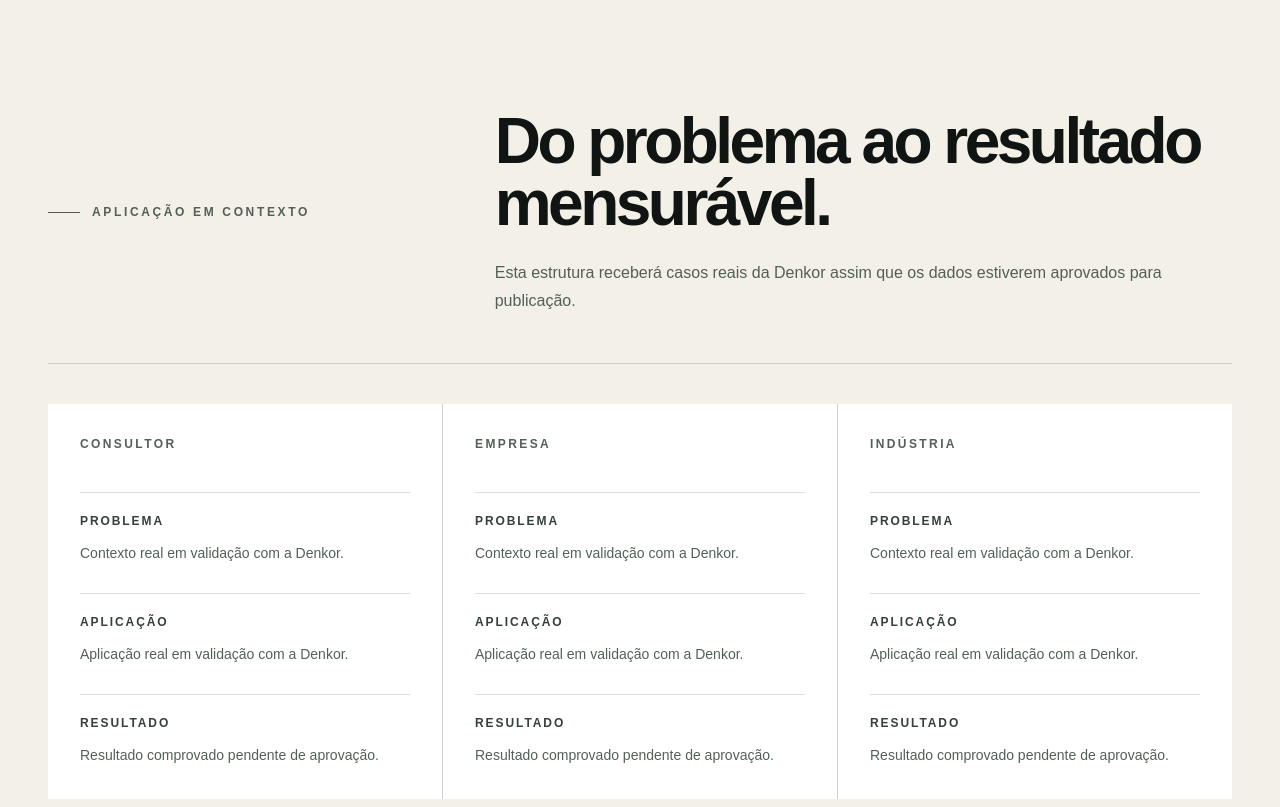
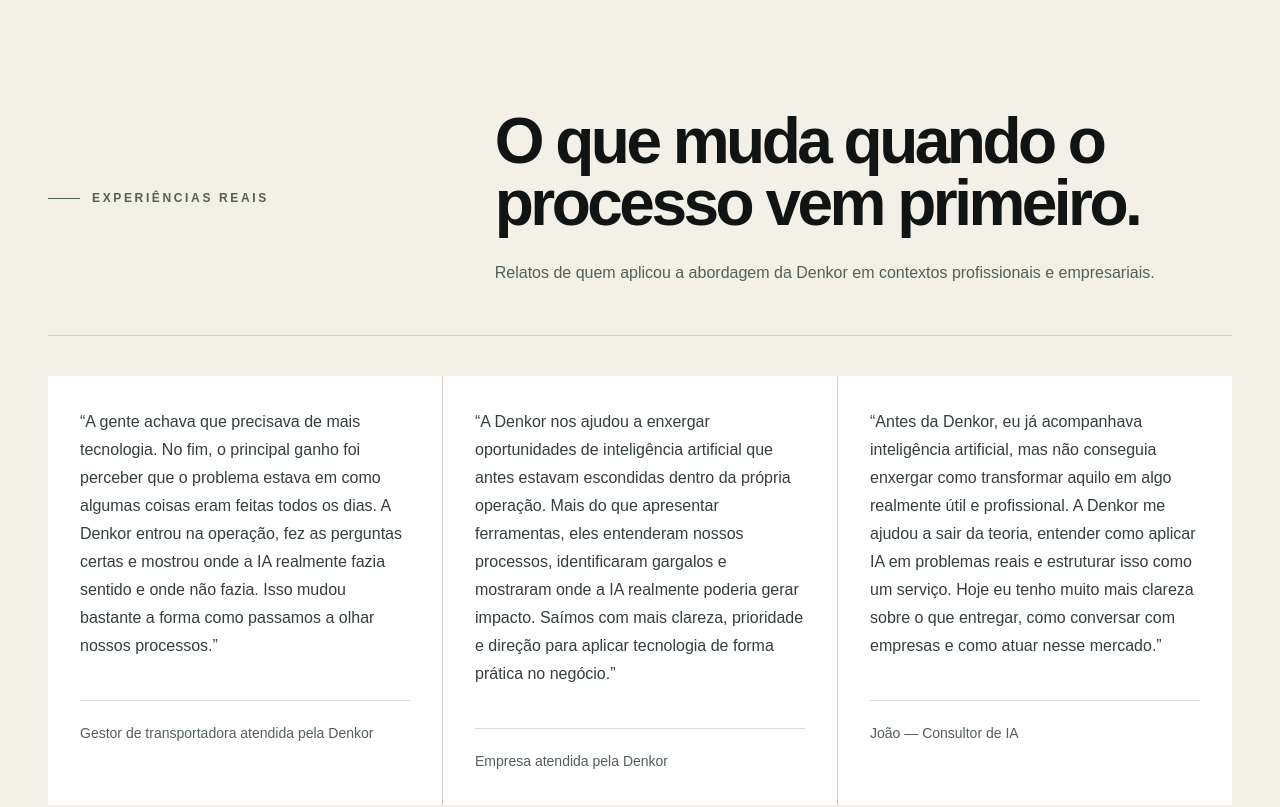
Before and after one commit to vitorguitarfive-dotcom/CODEX, a Next.js app: page / in a window 1280 px wide. Shown: the part 3718-4525 px from the top of the page. Built offline with nearby package versions, Linux system fonts and the light colour scheme.

Commit message:
Replace proof placeholders with real testimonials

```diff
--- a/components/proof-sections.tsx
+++ b/components/proof-sections.tsx
@@ -1,5 +1,5 @@
 import { SectionLabel } from '@/components/site-shell';
-import { internationalPresence, proofCases } from '@/content/prova';
+import { depoimentos, internationalPresence } from '@/content/prova';
 
 export function InternationalPresence() {
   return (
@@ -20,35 +20,26 @@
     <section className="bg-[#f3f0e7]">
       <div className="mx-auto max-w-[1440px] px-5 py-20 sm:px-8 lg:px-12 lg:py-28">
         <div className="grid gap-8 border-b border-[#101412]/15 pb-12 lg:grid-cols-[.72fr_1.28fr]">
-          <SectionLabel>Aplicação em contexto</SectionLabel>
+          <SectionLabel>Experiências reais</SectionLabel>
           <div>
             <h2 className="max-w-4xl text-[clamp(2.4rem,5vw,5rem)] font-semibold leading-[0.98] tracking-[-0.055em] text-[#101412]">
-              Do problema ao resultado mensurável.
+              O que muda quando o processo vem primeiro.
             </h2>
             <p className="mt-6 max-w-2xl leading-7 text-[#526057]">
-              Esta estrutura receberá casos reais da Denkor assim que os dados estiverem aprovados para publicação.
+              Relatos de quem aplicou a abordagem da Denkor em contextos profissionais e empresariais.
             </p>
           </div>
         </div>
 
-        <div className="mt-10 grid gap-px bg-[#101412]/15 lg:grid-cols-3">
-          {proofCases.map((item) => (
-            <article key={item.category} className="bg-white p-6 sm:p-8">
-              <p className="text-xs font-semibold uppercase tracking-[0.2em] text-[#526057]">{item.category}</p>
-              <dl className="mt-10 space-y-7">
-                <div className="border-t border-[#101412]/15 pt-5">
-                  <dt className="text-xs font-semibold uppercase tracking-[0.16em] text-[#344039]">Problema</dt>
-                  <dd className="mt-3 text-sm leading-6 text-[#526057]">{item.problem}</dd>
-                </div>
-                <div className="border-t border-[#101412]/15 pt-5">
-                  <dt className="text-xs font-semibold uppercase tracking-[0.16em] text-[#344039]">Aplicação</dt>
-                  <dd className="mt-3 text-sm leading-6 text-[#526057]">{item.application}</dd>
-                </div>
-                <div className="border-t border-[#101412]/15 pt-5">
-                  <dt className="text-xs font-semibold uppercase tracking-[0.16em] text-[#344039]">Resultado</dt>
-                  <dd className="mt-3 text-sm leading-6 text-[#526057]">{item.result}</dd>
-                </div>
-              </dl>
+        <div className="mt-10 grid gap-px bg-[#101412]/15 md:grid-cols-3">
+          {depoimentos.map((depoimento) => (
+            <article key={depoimento.id} className="flex min-h-full flex-col bg-white p-6 sm:p-8">
+              <blockquote className="text-base leading-7 text-[#344039]">
+                “{depoimento.citacao}”
+              </blockquote>
+              <p className="mt-10 border-t border-[#101412]/15 pt-5 text-sm leading-6 font-normal text-[#526057]">
+                {depoimento.autor}
+              </p>
             </article>
           ))}
         </div>
--- a/content/prova.ts
+++ b/content/prova.ts
@@ -3,23 +3,35 @@
   support: 'Conhecimento aplicado a diferentes contextos de negócio, com uma mesma disciplina de processo, solução e resultado.',
 };
 
-export const proofCases = [
+export const depoimentos = [
   {
-    category: 'Consultor',
-    problem: 'Contexto real em validação com a Denkor.', // TODO: dado real pendente
-    application: 'Aplicação real em validação com a Denkor.', // TODO: dado real pendente
-    result: 'Resultado comprovado pendente de aprovação.', // TODO: dado real pendente
+    id: 'transportadora',
+    autor: 'Gestor de transportadora atendida pela Denkor',
+    citacao:
+      'A gente achava que precisava de mais tecnologia. No fim, o principal ganho foi ' +
+      'perceber que o problema estava em como algumas coisas eram feitas todos os dias. ' +
+      'A Denkor entrou na operação, fez as perguntas certas e mostrou onde a IA realmente ' +
+      'fazia sentido e onde não fazia. Isso mudou bastante a forma como passamos a olhar ' +
+      'nossos processos.',
   },
   {
-    category: 'Empresa',
-    problem: 'Contexto real em validação com a Denkor.', // TODO: dado real pendente
-    application: 'Aplicação real em validação com a Denkor.', // TODO: dado real pendente
-    result: 'Resultado comprovado pendente de aprovação.', // TODO: dado real pendente
+    id: 'empresa-generica',
+    autor: 'Empresa atendida pela Denkor',
+    citacao:
+      'A Denkor nos ajudou a enxergar oportunidades de inteligência artificial que antes ' +
+      'estavam escondidas dentro da própria operação. Mais do que apresentar ferramentas, ' +
+      'eles entenderam nossos processos, identificaram gargalos e mostraram onde a IA ' +
+      'realmente poderia gerar impacto. Saímos com mais clareza, prioridade e direção ' +
+      'para aplicar tecnologia de forma prática no negócio.',
   },
   {
-    category: 'Indústria',
-    problem: 'Contexto real em validação com a Denkor.', // TODO: dado real pendente
-    application: 'Aplicação real em validação com a Denkor.', // TODO: dado real pendente
-    result: 'Resultado comprovado pendente de aprovação.', // TODO: dado real pendente
+    id: 'joao-consultor',
+    autor: 'João — Consultor de IA',
+    citacao:
+      'Antes da Denkor, eu já acompanhava inteligência artificial, mas não conseguia ' +
+      'enxergar como transformar aquilo em algo realmente útil e profissional. A Denkor ' +
+      'me ajudou a sair da teoria, entender como aplicar IA em problemas reais e ' +
+      'estruturar isso como um serviço. Hoje eu tenho muito mais clareza sobre o que ' +
+      'entregar, como conversar com empresas e como atuar nesse mercado.',
   },
 ];
```
